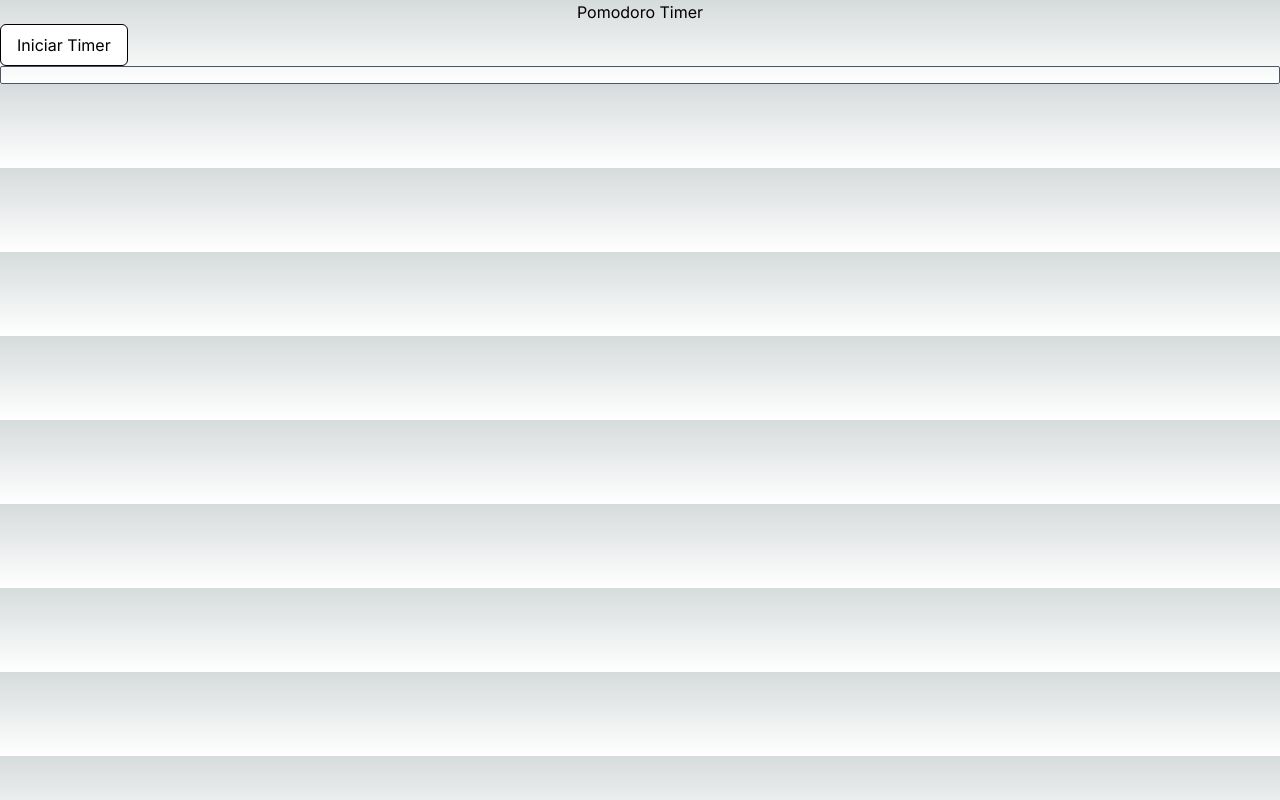
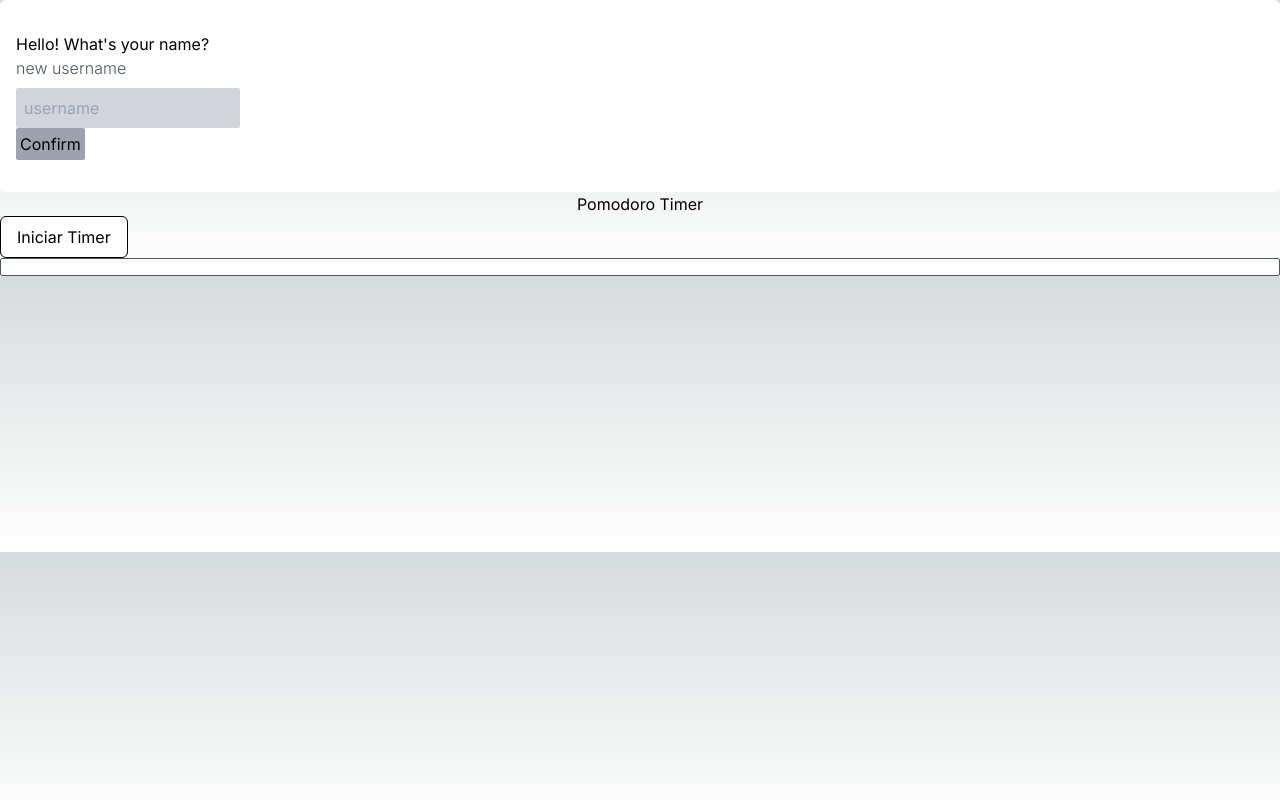
Before and after one commit to MatiasPViecho/pomodoro, a Next.js app: page / in a window 1280 px wide. Built offline with nearby package versions, Linux system fonts and the light colour scheme.

Commit message:
feat: add contexts and local storage base db

```diff
--- a/app/page.tsx
+++ b/app/page.tsx
@@ -2,14 +2,22 @@ import History from "@/components/History/History";
 import Timer from "@/components/Timer/Timer";
 import { DateProvider } from "@/contexts/useDateContext";
 import Button from "@/components/Button/Button";
+import { UserProvider } from "@/contexts/useUserContext";
+import { UserMenu } from "@/components/UserMenu/UserMenu";
+import { Suspense } from "react";
 export default function Home() {
   return (
     <main>
-      <DateProvider>
-        <Timer />
-        <Button />
-        <History />
-      </DateProvider>
+      <UserProvider>
+        <DateProvider>
+          <Suspense fallback={<div>loading...</div>}>
+            <UserMenu />
+          </Suspense>
+          <Timer />
+          <Button />
+          <History />
+        </DateProvider>
+      </UserProvider>
     </main>
   );
 }
--- /dev/null
+++ b/components/UserMenu/UserMenu.tsx
@@ -0,0 +1,52 @@
+"use client";
+import { useContext, useState, useEffect } from "react";
+import UserContext from "@/contexts/useUserContext";
+import { IUser, defaultUser } from "@/utils/storage";
+export const UserMenu = () => {
+  const [username, setUsername] = useState<string | null>();
+  const context = useContext(UserContext);
+  if (!context) {
+    throw new Error("undefined UserContext");
+  }
+  const user: IUser | null = context.user ? context.user : null;
+  async function addNewUser(formData: FormData) {
+    const chosenName = formData.get("name");
+    if (chosenName && typeof chosenName === "string") {
+      context?.updateUsernameContext(chosenName);
+    }
+  }
+  useEffect(() => {
+    if (user) {
+      setUsername(user.name);
+    }
+  }, [user]);
+  return (
+    <div className="flex flex-col gap-4 rounded-md px-4 py-8 min-w-20 bg-white text-black">
+      {username && username !== "" ? (
+        <div>
+          <span>Welcome back {username}!</span>
+        </div>
+      ) : (
+        <div>
+          <span>Hello! What's your name?</span>
+          <form action={addNewUser}>
+            <div className="flex flex-col gap-2">
+              <label className="text-gray-600 font-light">new username</label>
+              <input
+                placeholder="username"
+                id="name"
+                name="name"
+                type="text"
+                className="p-2 border-black- rounded-sm max-w-56 bg-gray-300"
+                maxLength={80}
+              />
+            </div>
+            <button className="p-1 rounded-sm text-center bg-gray-400 hover:bg-gray-600 active:bg-gray-800 ">
+              Confirm
+            </button>
+          </form>
+        </div>
+      )}
+    </div>
+  );
+};
--- a/contexts/useDateContext.tsx
+++ b/contexts/useDateContext.tsx
@@ -1,4 +1,5 @@
 "use client";
+import { startTimer } from "@/utils/storage";
 import { createContext, useState, ReactNode } from "react";
 interface IDateContext {
   dates: Date[];
--- /dev/null
+++ b/contexts/useUserContext.tsx
@@ -0,0 +1,36 @@
+"use client";
+import { createContext, ReactNode, useState } from "react";
+import {
+  addCategoryStorage,
+  getUserData,
+  IActionStatus,
+  IUser,
+  updateUserName,
+} from "@/utils/storage";
+interface IUserContext {
+  user: IUser;
+  updateUsernameContext: (newUser: string) => void;
+  addCategory: (newCategory: string) => IActionStatus;
+}
+interface IUserProvider {
+  children: ReactNode;
+}
+const UserContext = createContext<IUserContext | undefined>(undefined);
+export const UserProvider = ({ children }: IUserProvider) => {
+  const [user, setUser] = useState<IUser>(getUserData());
+  const updateUsernameContext = (newName: String): void => {
+    updateUserName(newName).then(() => {
+      setUser(getUserData());
+    });
+  };
+  const addCategory = (category: string): IActionStatus => {
+    return addCategoryStorage(category);
+  };
+  return (
+    <UserContext.Provider value={{ user, updateUsernameContext, addCategory }}>
+      {children}
+    </UserContext.Provider>
+  );
+};
+
+export default UserContext;
--- /dev/null
+++ b/utils/storage.ts
@@ -0,0 +1,117 @@
+export interface IActionStatus {
+  success: boolean,
+  msg: string,
+}
+export interface ITimer{
+  id: string;
+  startTime: string,
+  duration: number,
+  completed: boolean;
+  category: string;
+}
+export interface IUser {
+  name: string;
+  categories: Array<string>;
+  runningTimer: ITimer | null,
+  previousTimer: Array<ITimer>,
+}
+export const defaultUser: IUser = {
+  name: "",
+  categories: ["general"],
+  runningTimer: null,
+  previousTimer: [],
+}
+const UUID = "xxxxxxxx-xxxx-4xxx-yxxx-xxxxxxxxxxxx";
+const generateUUID = (): string => {
+  const newUUID = UUID;
+  return newUUID.replace(/[xy]/g, function (x) {
+    const r = (Math.random() * 16) | 0,
+      v = x === "x" ? r : (r & 0x3) | 0x8;
+    return v.toString(16);
+  })
+}
+export const getUserData = (): IUser => {
+  const userDataString: string | null = typeof localStorage != 'undefined' ? (localStorage.getItem('user')) : null;
+  const userDataParsed = userDataString ? JSON.parse(userDataString) : null;
+  if(!userDataParsed && typeof localStorage != 'undefined') {
+    const newUser = defaultUser;
+    localStorage.setItem('user', JSON.stringify(newUser));
+    return newUser
+  }
+  return userDataParsed;
+}
+export const updateUserName = (newName: String): Promise<IActionStatus> => {
+  console.log(newName);
+  return new Promise((resolve, reject) => {
+    if(newName.length > 40) {
+      reject({msg: "Name exceeds maximum length", success: false});
+    };
+    if(newName === getUserData().name){
+      reject({msg: "Name has to be different!", success: false});
+    }
+    resolve(updateUserData({name: newName}, "Name changed correctly!"));
+  })
+}
+const updateUserData = (data: Object, sucessMessage: string): IActionStatus => {
+  try {
+    const currentData: IUser = getUserData();
+    localStorage.setItem('user', JSON.stringify(Object.assign(currentData, data)));
+    return {msg: sucessMessage, success: true};
+  } catch (_e) {
+    return {msg: "An error ocurred trying to write data", success: false};
+  }
+}
+export const addCategoryStorage = (category: string): IActionStatus => {
+  const userData: IUser = getUserData();
+  if(!userData.categories.includes(category)) {
+    userData.categories.push(category);
+    return updateUserData(userData, `Category ${category} added correctly!`);
+  } else {
+    return { success: false, msg: "Category already exists" };
+  }
+}
+export const startTimer = (duration: number, category: string): ITimer | null => {
+  const userData: IUser = getUserData();
+  const timerId: string = generateUUID();
+  userData.runningTimer = {
+    id: timerId,
+    startTime: new Date().toISOString(),
+    duration,
+    category,
+    completed: false
+  }
+  updateUserData(userData, "Timer initialized correctly");
+  return userData.runningTimer;
+}
+
+export const StopTimer = (): void => {
+  const userData: IUser = getUserData();
+  if(userData.runningTimer) {
+    const { id, startTime, duration, category, completed } = userData.runningTimer;
+    const timerData = {
+      id,
+      startTime,
+      duration,
+      category,
+      completed
+    };
+    userData.previousTimer.push(timerData);
+    userData.runningTimer = null;
+    updateUserData(userData, "Timer stopped correctly");
+  }
+}
+export const getCurrentTime = (): ITimer | null => {
+  const userData: IUser = getUserData();
+  const { runningTimer } = userData
+  return runningTimer;
+}
+export const setCurrentTimeCompletion = (is_completed: boolean): void => {
+  const userData: IUser = getUserData();
+  if(userData.runningTimer){
+    userData.runningTimer.completed = is_completed;
+  }
+}
+
+export const getCurrentCategories = (): Array<string> => {
+  return getUserData().categories;
+}
```
